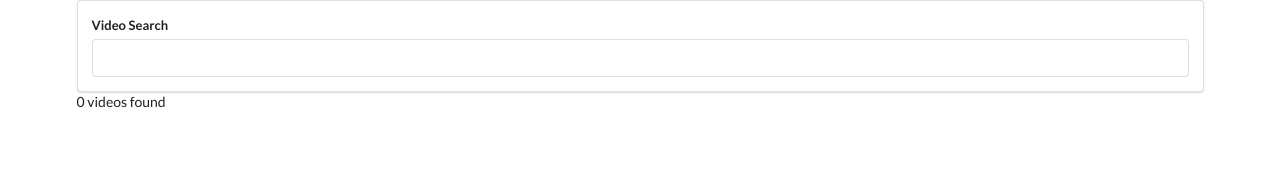
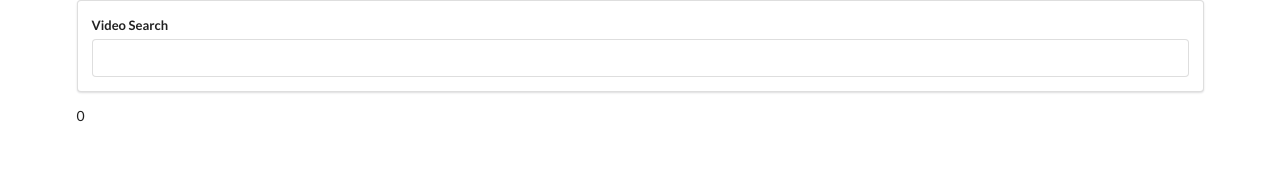
Before and after one commit to yingcyl/video-search-app, a React (Create React App) app: page / in a window 1280 px wide. Shown: the top 176 px of the page. Built offline with nearby package versions, Linux system fonts and the light colour scheme.

Commit message:
Create VideoList component
-Link VideoList component in App.js
-Pass video state in App as a prop (videos) to VideoList

```diff
--- a/src/components/App.js
+++ b/src/components/App.js
@@ -1,5 +1,6 @@
 import React from "react";
 import SearchBar from "./SearchBar";
+import VideoList from "./VideoList";
 import youtube from "../apis/youtube";
 
 class App extends React.Component {
@@ -17,7 +18,8 @@
     return (
       <div className="ui container">
         <SearchBar onFormSubmit={this.onTermSubmit} />
-        {this.state.videos.length} videos found
+        {/* passing videos state as a prop to VideoList */}
+        <VideoList videos={this.state.videos} />
       </div>
     );
   }
--- /dev/null
+++ b/src/components/VideoList.js
@@ -0,0 +1,8 @@
+import React from "react";
+
+// props destructured so props doesn't need to be referenced each time
+const VideoList = ({ videos }) => {
+  return <div>{videos.length}</div>;
+};
+
+export default VideoList;
```
